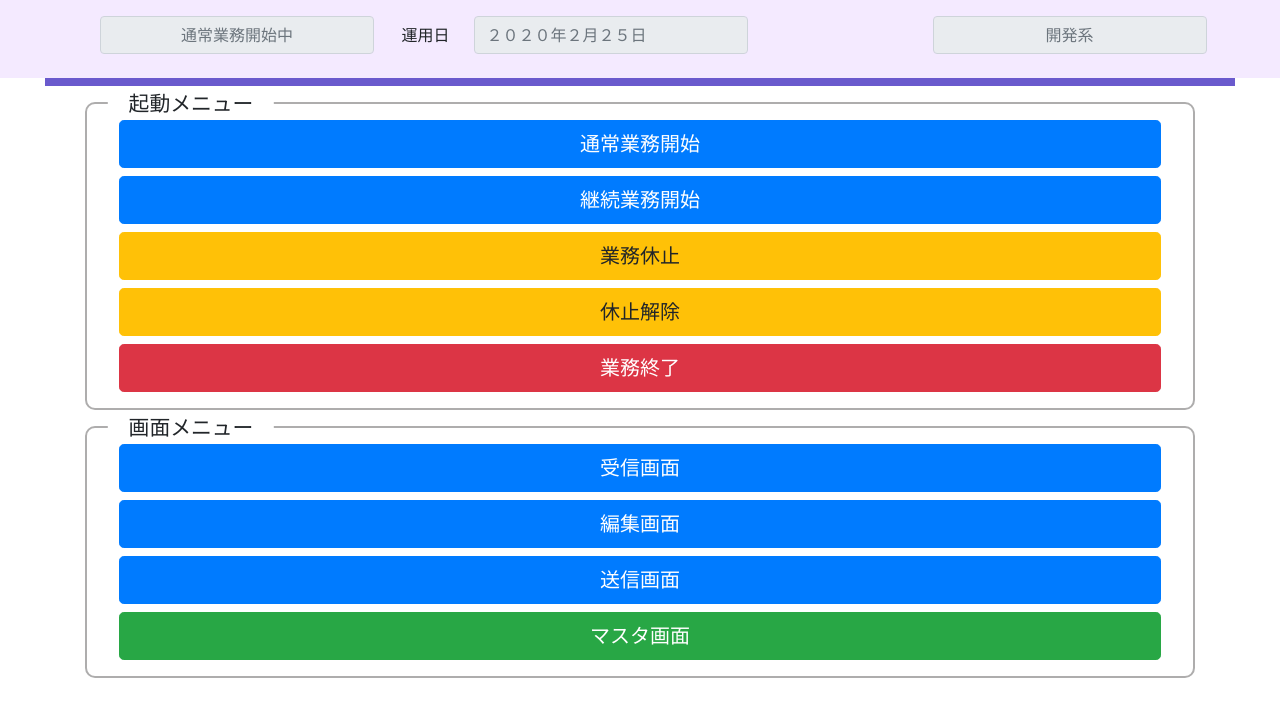
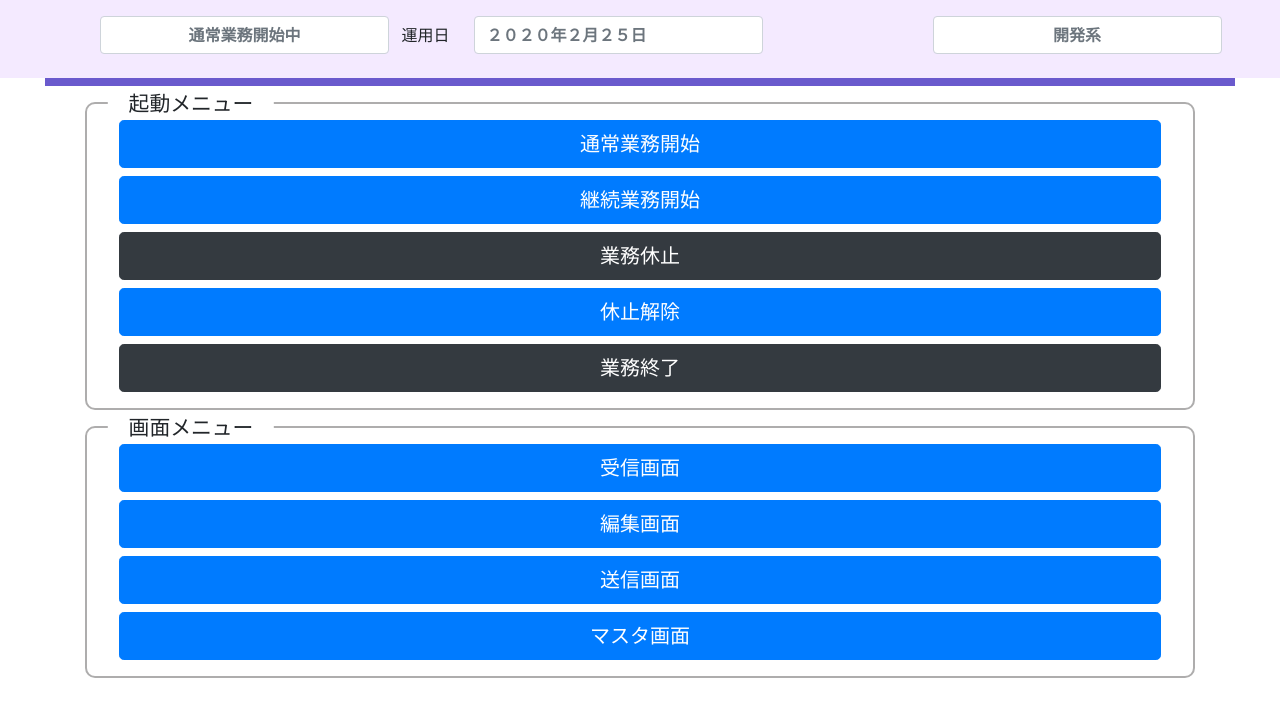
Before and after one commit to katsuyanagashima/prj_sports, a Django app: page /app_ckeiba/ in a window 1280 px wide. Shown: the top 717 px of the page. Run offline with Django 3.2, Linux system fonts and the light colour scheme; some libraries are stand-ins or nearby versions.

Commit message:
地方競馬更新

```diff
--- a/app_ckeiba/templates/app_ckeiba/index.html
+++ b/app_ckeiba/templates/app_ckeiba/index.html
@@ -28,16 +28,16 @@
             <h1 class="caption">起動メニュー</h1>
             <button type="button" id="status01" class="btn btn-primary btn-lg btn-block" onClick="stdisp(01);">通常業務開始</button>
             <button type="button" id="status02" class="btn btn-primary btn-lg btn-block" onClick="stdisp(02);">継続業務開始</button>
-            <button type="button" id="status03" class="btn btn-warning btn-lg btn-block" onClick="stdisp(03);">業務休止</button>
-            <button type="button" id="status04" class="btn btn-warning btn-lg btn-block" onClick="stdisp(04);">休止解除</button>
-            <button type="button" id="status05" class="btn btn-danger btn-lg btn-block" onClick="stdisp(05);">業務終了</button>
+            <button type="button" id="status03" class="btn btn-dark btn-lg btn-block" onClick="stdisp(03);">業務休止</button>
+            <button type="button" id="status04" class="btn btn-primary btn-lg btn-block" onClick="stdisp(04);">休止解除</button>
+            <button type="button" id="status05" class="btn btn-dark btn-lg btn-block" onClick="stdisp(05);">業務終了</button>
         </div>
         <div class="caption_box">
             <h1 class="caption">画面メニュー</h1>
             <button type="button" class="btn btn-primary btn-lg btn-block">受信画面</button>
             <button type="button" class="btn btn-primary btn-lg btn-block">編集画面</button>
             <button type="button" class="btn btn-primary btn-lg btn-block">送信画面</button>
-            <button type="button" id="status06" class="btn btn-success btn-lg btn-block">マスタ画面</button>
+            <button type="button" id="status06" class="btn btn-primary btn-lg btn-block">マスタ画面</button>
         </div>
     </div>
 </div>
--- a/app_ckeiba/templates/app_ckeiba/navbar.html
+++ b/app_ckeiba/templates/app_ckeiba/navbar.html
@@ -30,14 +30,14 @@
         <div class="container-fluid">
             <div class="row justify-content-start">
                 <div class="col-3 form-inline">
-                    <input type="text" class="form-control text-center labeltext" placeholder="通常業務開始中" readonly>
+                    <input type="text" class="form-control text-center labeltext font-weight-bold" placeholder="通常業務開始中">
                 </div>
                 <div class="col-6 form-inline float-right">
                     <div class="labeltitle text-center">運用日</div>
-                    <input type="text" class="form-control text-left labeltext float-left" placeholder="２０２０年２月２５日" readonly>
+                    <input type="text" class="form-control text-left labeltext float-left font-weight-bold" placeholder="２０２０年２月２５日">
                 </div>
                 <div class="col-3 form-inline float-right">
-                    <input type="text" class="form-control text-center labeltext" placeholder="開発系" readonly>
+                    <input type="text" class="form-control text-center labeltext font-weight-bold" placeholder="開発系">
                 </div>
             </div>
             <p></p>
```
